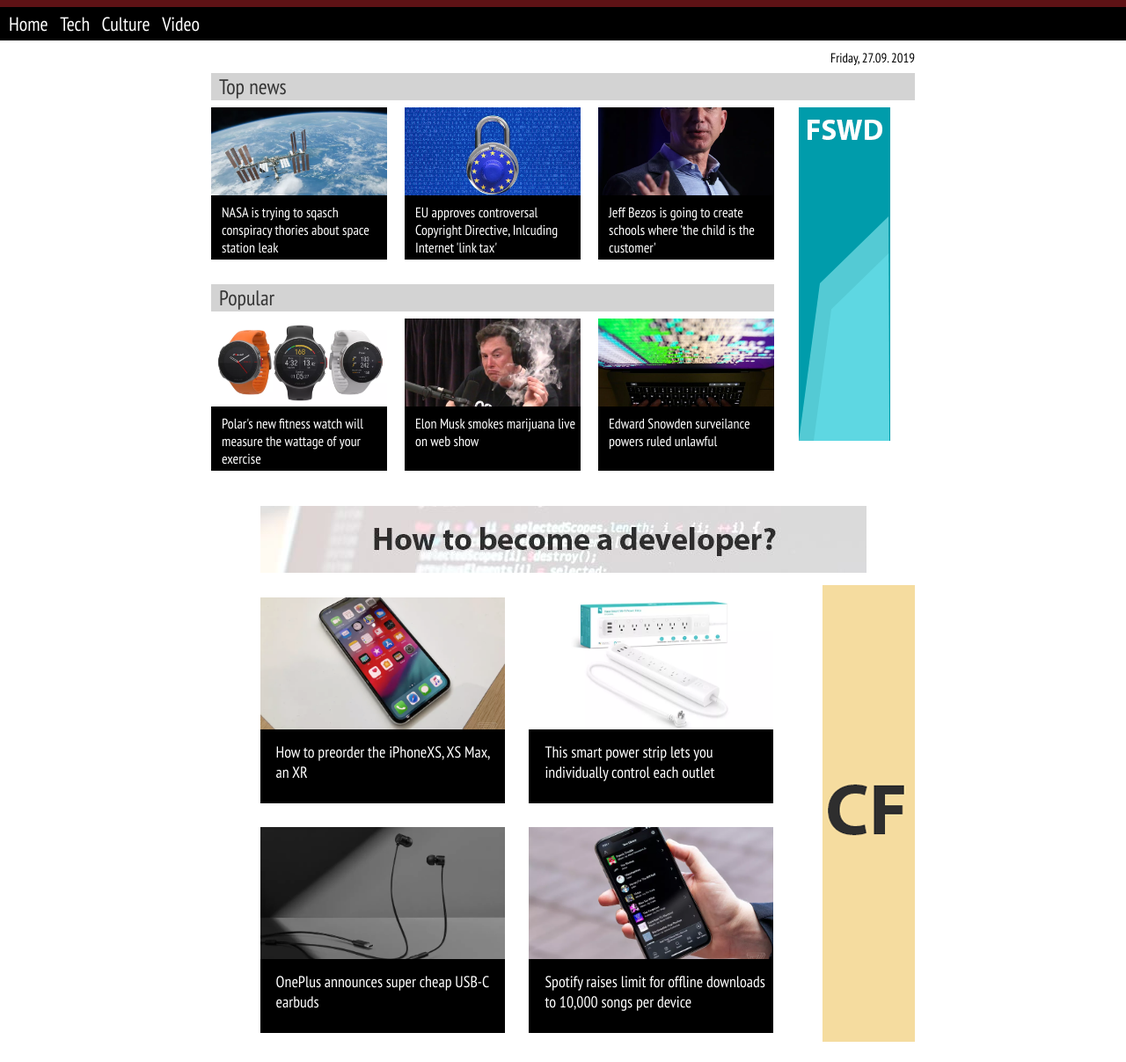
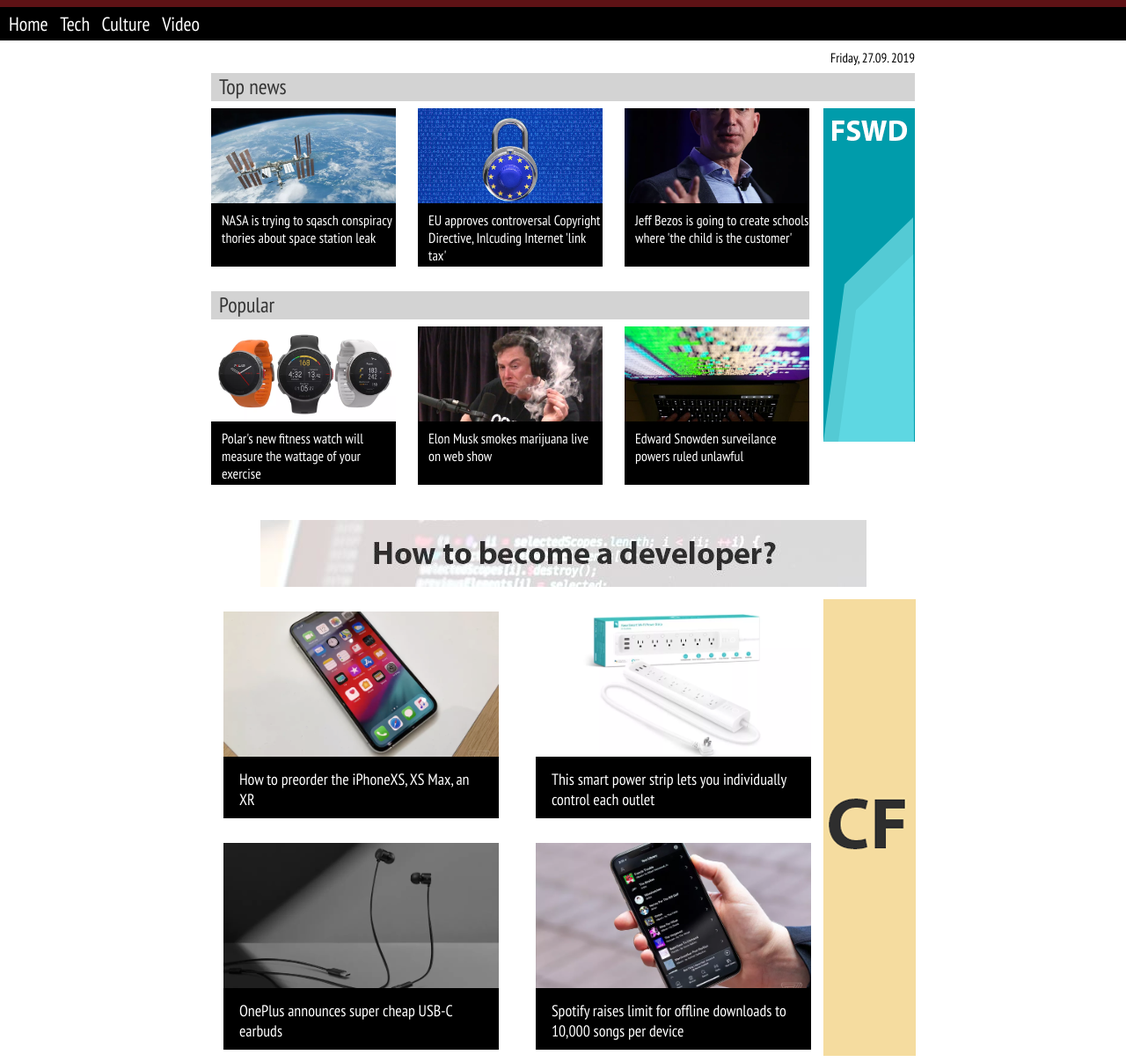
Before and after one commit to roman-cf/wf-roman-codereview01, a plain HTML site: page index.html in a window 1280 px wide. Shown: the part 92-1299 px from the top of the page at 88% size. Drawn offline with Linux system fonts and the light colour scheme.

Commit message:
box size changed

```diff
--- a/style.css
+++ b/style.css
@@ -51,20 +51,27 @@ main{	margin: auto;
 	width: 800px;
 }
 
+.sectionheader{
+	margin: 8px  0;
+	width: 100%;
+	height: 2em;
+	background-color: lightgray;
+}
 section{
 	display: flex;
 	flex-wrap: wrap;
-	margin-bottom: 20px;
+	margin-top: 8px; margin-bottom: 20px;
+	justify-content: space-between;
 }
 .left{
-	width: 80%;
+	width: 680px;
 	display: flex;
 	flex-wrap: wrap;
 	justify-content: space-between;
 }
 .sidead{
-	width: 20%;
-	text-align:center;
+	width: 104px;
+	text-align:end;
 }
 .big{
 	flex-wrap: nowrap;
@@ -74,52 +81,53 @@ section{
 .block{
 	display: flex;
 	flex-wrap: wrap;
-	justify-content: center;
+	justify-content: space-between;
 }
 h3{
 	margin:0;
-	padding:0 0 0 9px;
+	padding-left: 9px;
 	color:#353535 ;
 	font-weight: 500;
 	font-size: 24px;
 }
 
 #time{ width: 100%; padding-top: 10px; text-align:end; font-size: 15px;}
-.sectionheader{
-	margin: 8px 0;
-	width: 100%;
-	background-color: lightgray;}
+
+
 
 .thmb, .thmb2{
 	margin-bottom: 20px;
-	width: 200px;
+	width: 210px;
+	height: 180px;
+
 	color: white;
 	background-color: black;
 
 }
 .thmb2{
-	width: 40%;
+	width: 45%;
+	height: 45%;
 	margin: 2%;
 }
 
 .thmbpic{
-	height: 100px;
+	height: 60%;
 	background-size: cover;
 	background-position: center;
 }
-.thmbpic2{height: 150px;
+.thmbpic2{
+	height: 70%;
 	background-size: cover;
 	background-position: center;
 }
 .thmbtext{
+	height: 40%;
 	padding-top: 9px;
 	padding-bottom: 4px;
 	padding-left: 12px;
 }
 .thmbtext2{
-	padding-top: 14px;
-	padding-bottom: 8px;
-	padding-left: 18px;
+	padding: 14px 18px;
 	font-size: 18px;
 }
 
```
